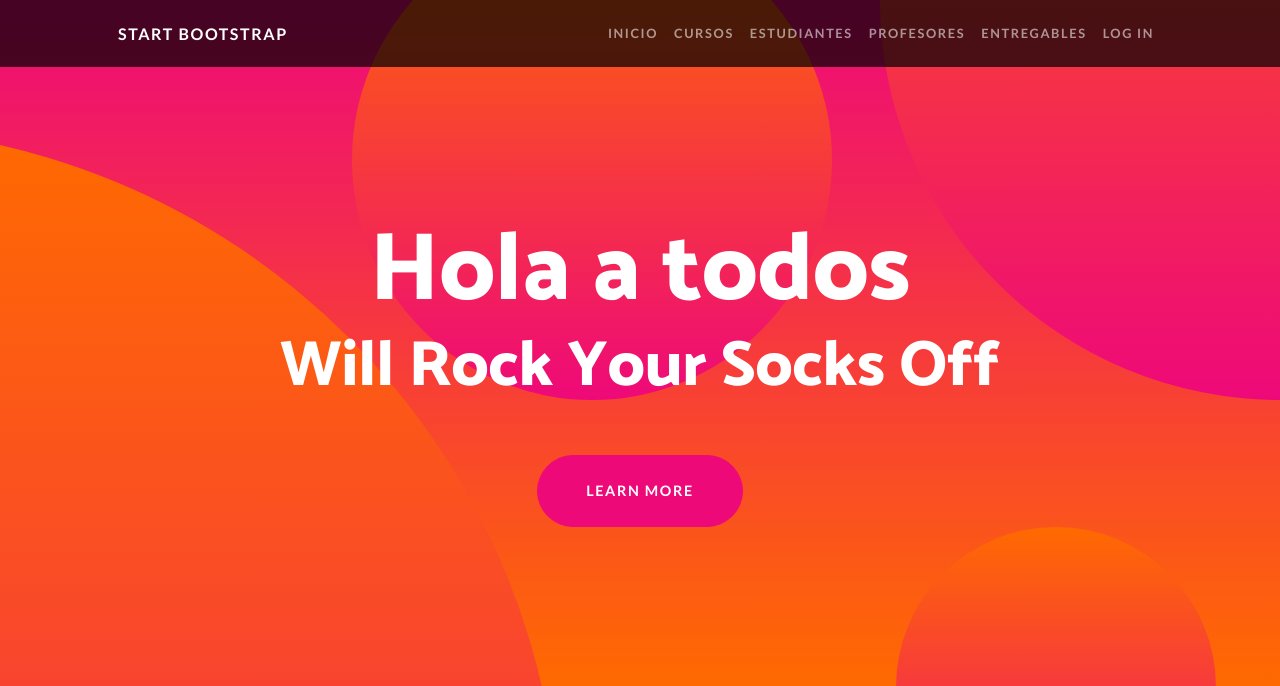
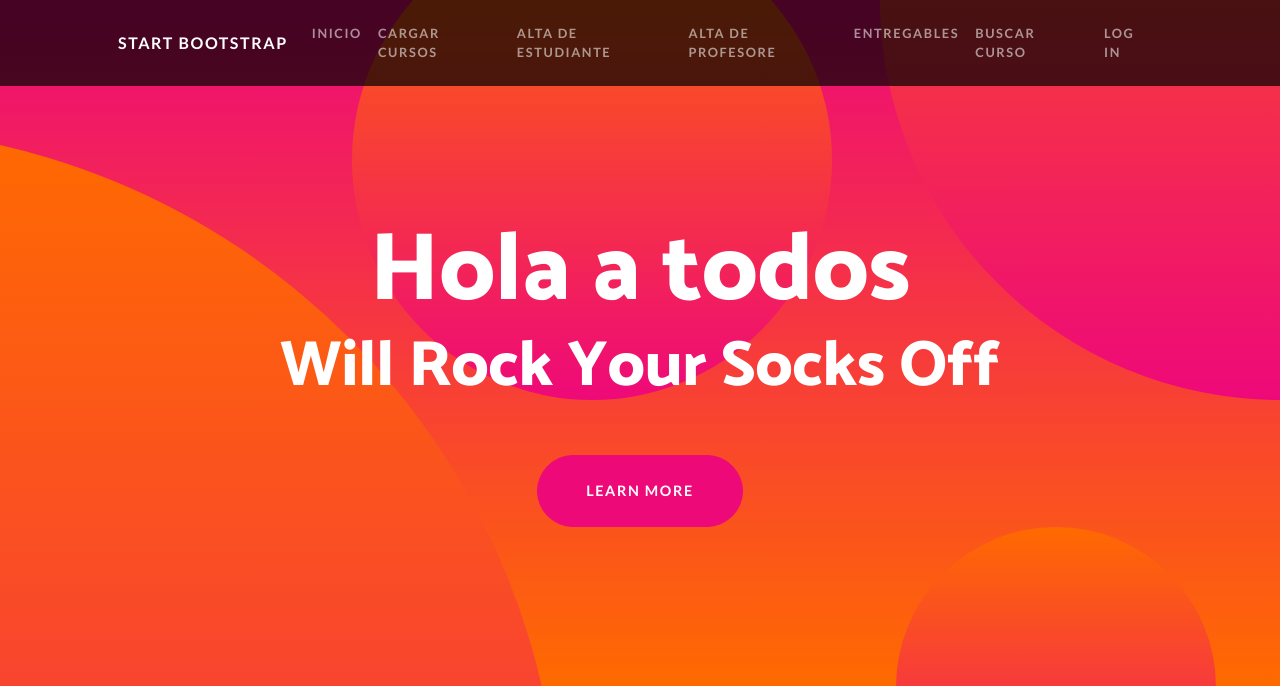
Before and after one commit to EmilianoCardozo81/Comi_57820, a Django app: page /cursos/ in a window 1280 px wide. Shown: the top 686 px of the page. Run offline with Django 5.2, Linux system fonts and the light colour scheme; some libraries are stand-ins or nearby versions.

Commit message:
Agregue los formularios a base.html

```diff
--- a/Emiliano/prueba/templates/prueba/base.html
+++ b/Emiliano/prueba/templates/prueba/base.html
@@ -25,10 +25,11 @@
                 <div class="collapse navbar-collapse" id="navbarResponsive">
                     <ul class="navbar-nav ms-auto">
                         <li class="nav-item"><a class="nav-link" href="{% url 'Inicio' %}">Inicio</a></li>
-                        <li class="nav-item"><a class="nav-link" href="{% url 'Cursos' %}">Cursos</a></li>
-                        <li class="nav-item"><a class="nav-link" href="{% url 'Estudiantes' %}">Estudiantes</a></li>
-                        <li class="nav-item"><a class="nav-link" href="{% url 'Profesores' %}">Profesores</a></li>
+                        <li class="nav-item"><a class="nav-link" href="{% url 'Form_Curso' %}">Cargar Cursos</a></li>
+                        <li class="nav-item"><a class="nav-link" href="{% url 'Form_Estudiante' %}">Alta de Estudiante</a></li>
+                        <li class="nav-item"><a class="nav-link" href="{% url 'Form_Profesor' %}">Alta de Profesore</a></li>
                         <li class="nav-item"><a class="nav-link" href="{% url 'Entregables'  %}">Entregables</a></li>
+                        <li class="nav-item"><a class="nav-link" href="{% url 'Buscar_Curso'  %}">Buscar Curso</a></li>
                         <li class="nav-item"><a class="nav-link" href="#!">Log In</a></li>
                     </ul>
                 </div>
--- a/Emiliano/prueba/views.py
+++ b/Emiliano/prueba/views.py
@@ -50,8 +50,6 @@ def form_estudiante(request):
 
     return render(request, "prueba/form_estudiante.html", {"mi_form": mi_form})
 
-
-
 def buscar_curso(request):
     if request.method == "POST":
         mi_formulario = BuscaCursoForm(request.POST)
```
